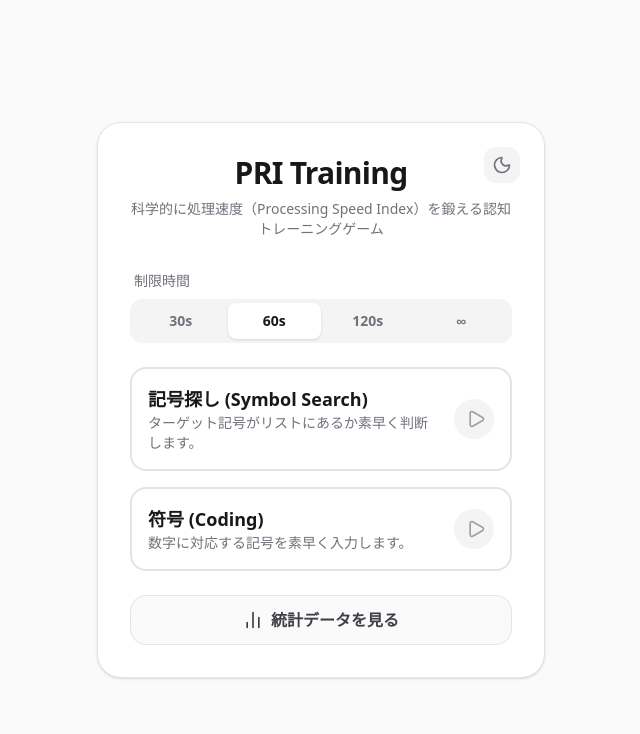
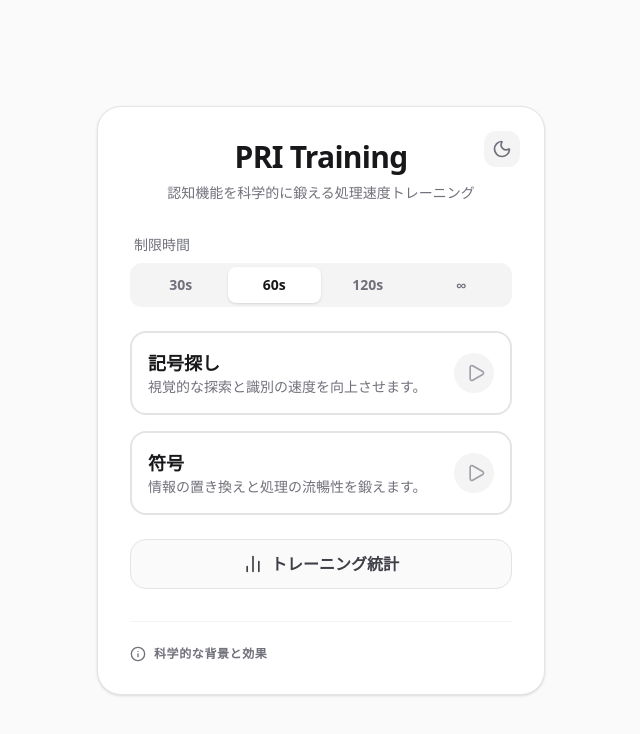
Before and after one commit to souta-lab/psi-training, a React (Vite) app: page / in a window 1280 px wide. Shown: the top 734 px of the page, without its empty margins (319-959 px from the left). Built offline with nearby package versions, Linux system fonts and the light colour scheme.

Commit message:
Add scientific background section to Home Screen

```diff
--- a/src/App.tsx
+++ b/src/App.tsx
@@ -2,7 +2,7 @@ import React, { useState, useEffect, useRef, useCallback } from 'react';
 import { motion, AnimatePresence } from 'motion/react';
 import {
   Star, Circle, Triangle, Square, Hexagon, Diamond, Cloud, Sun, Moon, Heart,
-  Zap, Flame, Droplet, Leaf, Snowflake, Play, RotateCcw, Home as HomeIcon, Check, X, BarChart2
+  Zap, Flame, Droplet, Leaf, Snowflake, Play, RotateCcw, Home as HomeIcon, Check, X, BarChart2, Info, Brain
 } from 'lucide-react';
 import { LineChart, Line, XAxis, YAxis, CartesianGrid, Tooltip, ResponsiveContainer, ReferenceLine } from 'recharts';
 
@@ -198,6 +198,49 @@ export default function App() {
   );
 }
 
+function ScientificInsights() {
+  const [expanded, setExpanded] = useState(false);
+
+  return (
+    <div className="mt-8 text-left border-t border-zinc-100 dark:border-zinc-800 pt-6">
+      <button
+        onClick={() => setExpanded(!expanded)}
+        className="flex items-center gap-2 text-zinc-500 dark:text-zinc-400 hover:text-indigo-600 dark:hover:text-indigo-400 transition-colors w-full"
+      >
+        <Info className="w-4 h-4" />
+        <span className="text-xs font-bold uppercase tracking-wider">科学的な背景と効果</span>
+      </button>
+
+      {expanded && (
+        <motion.div
+          initial={{ opacity: 0, height: 0 }}
+          animate={{ opacity: 1, height: 'auto' }}
+          className="mt-4 space-y-4"
+        >
+          <div className="p-4 bg-indigo-50/50 dark:bg-indigo-900/20 rounded-2xl border border-indigo-100/50 dark:border-indigo-500/20">
+            <h3 className="flex items-center gap-2 text-sm font-bold text-indigo-900 dark:text-indigo-300 mb-2">
+              <Brain className="w-4 h-4" />
+              処理速度指標（PRI/PSI）とは？
+            </h3>
+            <p className="text-xs leading-relaxed text-indigo-800/80 dark:text-indigo-400/80">
+              知能検査（WISC-IV/WAIS-IV）における主要な指標の一つです。視覚情報を正確に識別し、素早く処理する「脳のCPU速度」に相当します。この速度が高いほど、学習効率の向上や、一度に多くの情報を扱う複雑な作業が容易になります。
+            </p>
+          </div>
+
+          <div className="p-4 bg-emerald-50/50 dark:bg-emerald-900/20 rounded-2xl border border-emerald-100/50 dark:border-emerald-500/20">
+            <h3 className="text-sm font-bold text-emerald-900 dark:text-emerald-300 mb-2">
+              なぜ「ランダム化」が必要なのか
+            </h3>
+            <p className="text-xs leading-relaxed text-emerald-800/80 dark:text-emerald-400/80">
+              同じ配置で練習を繰り返すと、脳は「運動の自動化（筋肉の記憶）」を行い、認知的な負荷が減少してしまいます。このアプリが毎問シャッフルを行うのは、常に「新しい視覚探索」を強制し、脳の可塑性を最大限に引き出すためです。
+            </p>
+          </div>
+        </motion.div>
+      )}
+    </div>
+  );
+}
+
 function HomeScreen({ onStart, timeLimit, setTimeLimit, onStats, darkMode, onToggleDark }: any) {
   return (
     <motion.div
@@ -216,7 +259,7 @@ function HomeScreen({ onStart, timeLimit, setTimeLimit, onStats, darkMode, onTog
       <div className="mb-8">
         <h1 className="text-3xl font-bold tracking-tight mb-2 dark:text-white">PRI Training</h1>
         <p className="text-zinc-500 dark:text-zinc-400 text-sm">
-          科学的に処理速度（Processing Speed Index）を鍛える認知トレーニングゲーム
+          認知機能を科学的に鍛える処理速度トレーニング
         </p>
       </div>
 
@@ -241,8 +284,8 @@ function HomeScreen({ onStart, timeLimit, setTimeLimit, onStats, darkMode, onTog
           className="w-full group relative flex items-center justify-between p-4 rounded-2xl border-2 border-zinc-200 dark:border-zinc-800 hover:border-indigo-500 dark:hover:border-indigo-500 hover:bg-indigo-50 dark:hover:bg-indigo-950/30 transition-all text-left"
         >
           <div>
-            <h2 className="font-semibold text-lg group-hover:text-indigo-700 dark:text-zinc-200 dark:group-hover:text-indigo-400">記号探し (Symbol Search)</h2>
-            <p className="text-sm text-zinc-500 dark:text-zinc-400 group-hover:text-indigo-600/80 dark:group-hover:text-indigo-400/80">ターゲット記号がリストにあるか素早く判断します。</p>
+            <h2 className="font-semibold text-lg group-hover:text-indigo-700 dark:text-zinc-200 dark:group-hover:text-indigo-400">記号探し</h2>
+            <p className="text-sm text-zinc-500 dark:text-zinc-400 group-hover:text-indigo-600/80 dark:group-hover:text-indigo-400/80">視覚的な探索と識別の速度を向上させます。</p>
           </div>
           <div className="w-10 h-10 rounded-full bg-zinc-100 dark:bg-zinc-800 group-hover:bg-indigo-100 dark:group-hover:bg-indigo-900/50 flex items-center justify-center text-zinc-400 dark:text-zinc-500 group-hover:text-indigo-600 dark:group-hover:text-indigo-400 transition-colors shrink-0 ml-4">
             <Play className="w-5 h-5 ml-1" />
@@ -254,8 +297,8 @@ function HomeScreen({ onStart, timeLimit, setTimeLimit, onStats, darkMode, onTog
           className="w-full group relative flex items-center justify-between p-4 rounded-2xl border-2 border-zinc-200 dark:border-zinc-800 hover:border-emerald-500 dark:hover:border-emerald-500 hover:bg-emerald-50 dark:hover:bg-emerald-950/30 transition-all text-left"
         >
           <div>
-            <h2 className="font-semibold text-lg group-hover:text-emerald-700 dark:text-zinc-200 dark:group-hover:text-emerald-400">符号 (Coding)</h2>
-            <p className="text-sm text-zinc-500 dark:text-zinc-400 group-hover:text-emerald-600/80 dark:group-hover:text-emerald-400/80">数字に対応する記号を素早く入力します。</p>
+            <h2 className="font-semibold text-lg group-hover:text-emerald-700 dark:text-zinc-200 dark:group-hover:text-emerald-400">符号</h2>
+            <p className="text-sm text-zinc-500 dark:text-zinc-400 group-hover:text-emerald-600/80 dark:group-hover:text-emerald-400/80">情報の置き換えと処理の流暢性を鍛えます。</p>
           </div>
           <div className="w-10 h-10 rounded-full bg-zinc-100 dark:bg-zinc-800 group-hover:bg-emerald-100 dark:group-hover:bg-emerald-900/50 flex items-center justify-center text-zinc-400 dark:text-zinc-500 group-hover:text-emerald-600 dark:group-hover:text-emerald-400 transition-colors shrink-0 ml-4">
             <Play className="w-5 h-5 ml-1" />
@@ -268,8 +311,10 @@ function HomeScreen({ onStart, timeLimit, setTimeLimit, onStats, darkMode, onTog
         className="mt-6 w-full flex items-center justify-center gap-2 py-3 bg-zinc-50 dark:bg-zinc-800 hover:bg-zinc-100 dark:hover:bg-zinc-700 border border-zinc-200 dark:border-zinc-700 text-zinc-700 dark:text-zinc-300 rounded-2xl font-bold transition-colors"
       >
         <BarChart2 className="w-5 h-5" />
-        統計データを見る
+        トレーニング統計
       </button>
+
+      <ScientificInsights />
     </motion.div>
   );
 }
```
